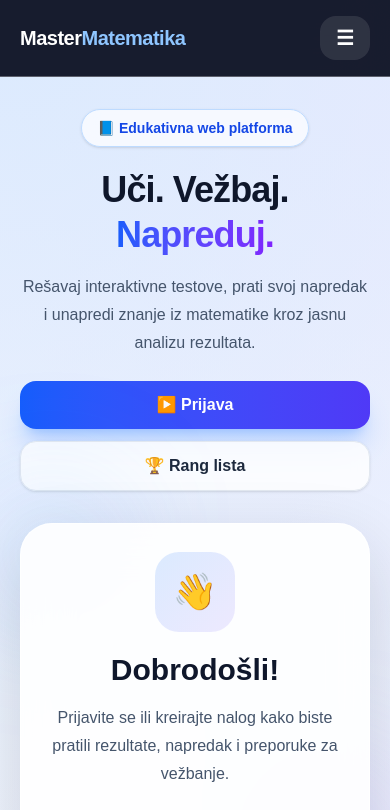
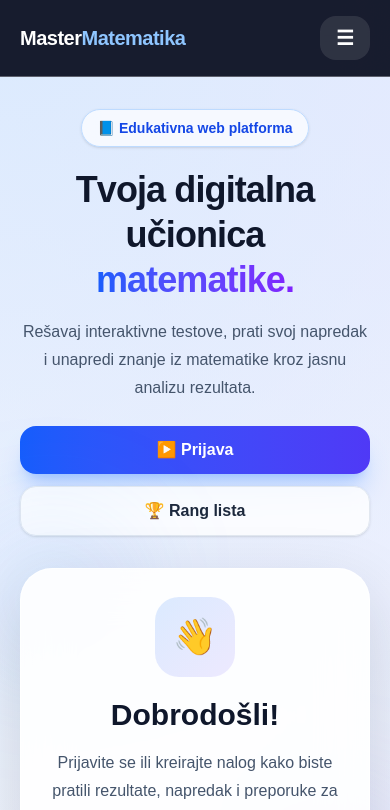
Before and after one commit to andj136/master-matematika, a Next.js app: page / in a window 390 px wide. Shown: the top 810 px of the page. Built offline with nearby package versions, Linux system fonts and the light colour scheme.

Commit message:
Improve homepage, mobile layout and navigation

```diff
--- a/app/page.tsx
+++ b/app/page.tsx
@@ -220,13 +220,13 @@
       📘 Edukativna web platforma
     </div>
 
-    <h1 className="mb-4 text-4xl font-black leading-tight tracking-tight text-slate-900 md:text-5xl lg:text-6xl">
-      Uči. Vežbaj.
-      <br />
-      <span className="bg-gradient-to-r from-blue-600 to-violet-600 bg-clip-text text-transparent">
-        Napreduj.
-      </span>
-    </h1>
+   <h1 className="mb-4 text-4xl font-black leading-tight tracking-tight md:text-5xl lg:text-6xl">
+  Tvoja digitalna učionica
+  <br />
+  <span className="bg-gradient-to-r from-blue-600 to-violet-600 bg-clip-text text-transparent">
+    matematike.
+  </span>
+</h1>
 
     <p className="mx-auto mb-6 max-w-xl text-base leading-7 text-slate-600 md:mx-0 md:text-lg md:leading-8">
       Rešavaj interaktivne testove, prati svoj napredak i unapredi znanje iz
```
